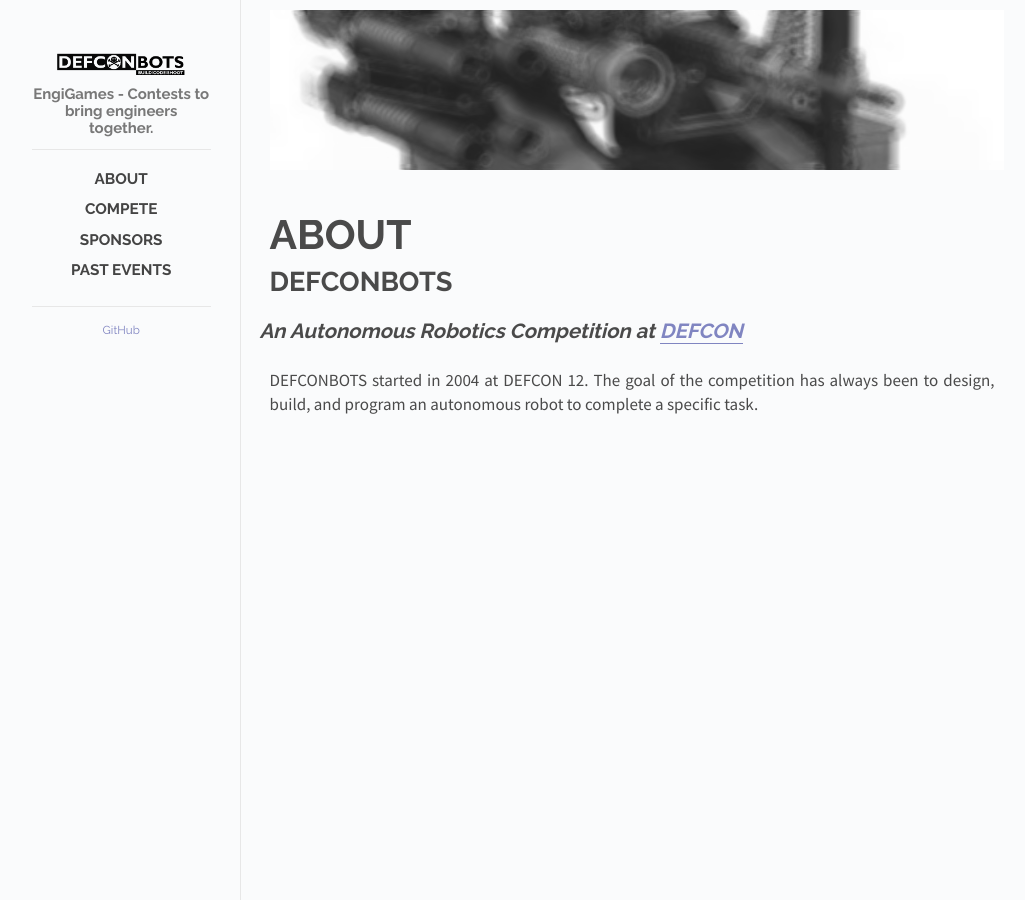
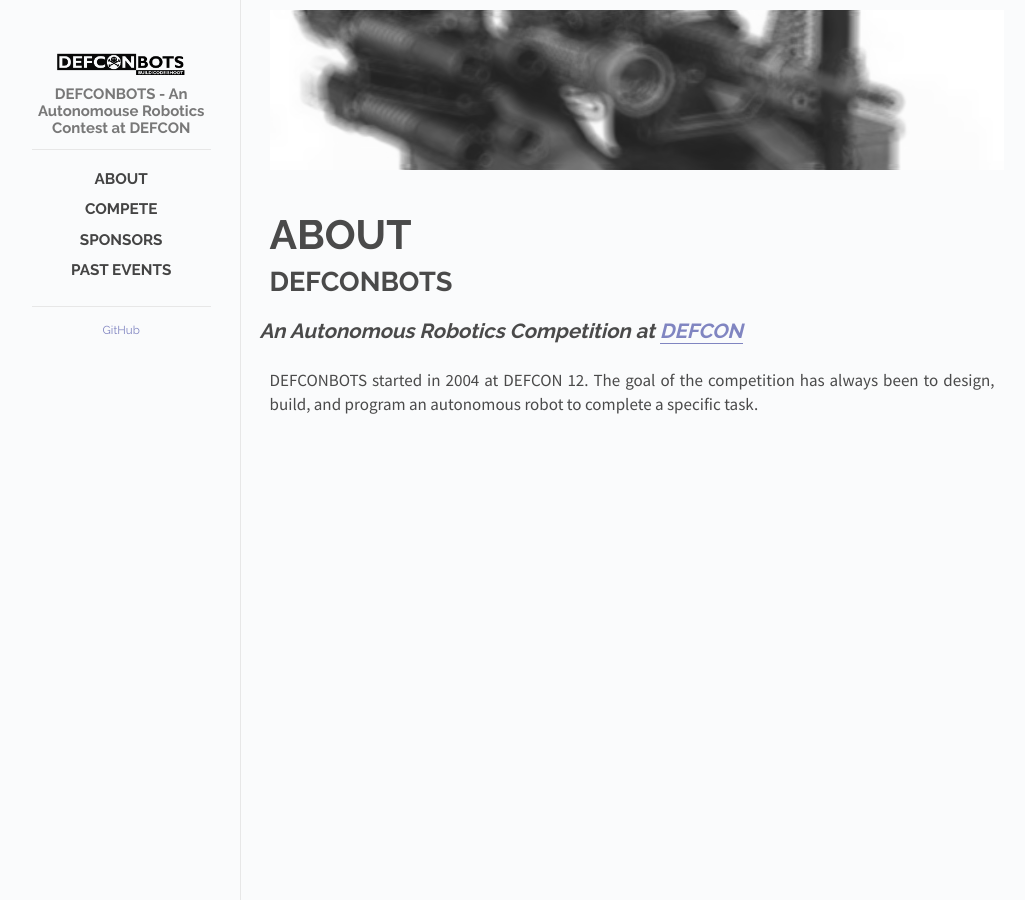
Before and after one commit to Defconbots/defconbots.github.io, a Jekyll site: the page built from index.html, in a window 1280 px wide. Shown: the whole page, without its empty margins (118-1143 px from the left). Built offline with Jekyll 4.4.1, drawn with Linux system fonts in a browser that asks for light colours; Markdown is read by kramdown in place of the engine named in the settings.

Commit message:
Update default.html

```diff
--- a/_layouts/default.html
+++ b/_layouts/default.html
@@ -24,7 +24,7 @@
       <div class="sidebar" id="sidebar">
         <div class="header">
           <h1 class="title"><a href="/"><img id="logo" src="/images/logo.png"></a></h1>
-          <span class="tagline">EngiGames - Contests to bring engineers together.</span>
+          <span class="tagline">DEFCONBOTS - An Autonomouse Robotics Contest at DEFCON</span>
         </div>
         <div class="posts">
           <ul class="posts-list">
```
